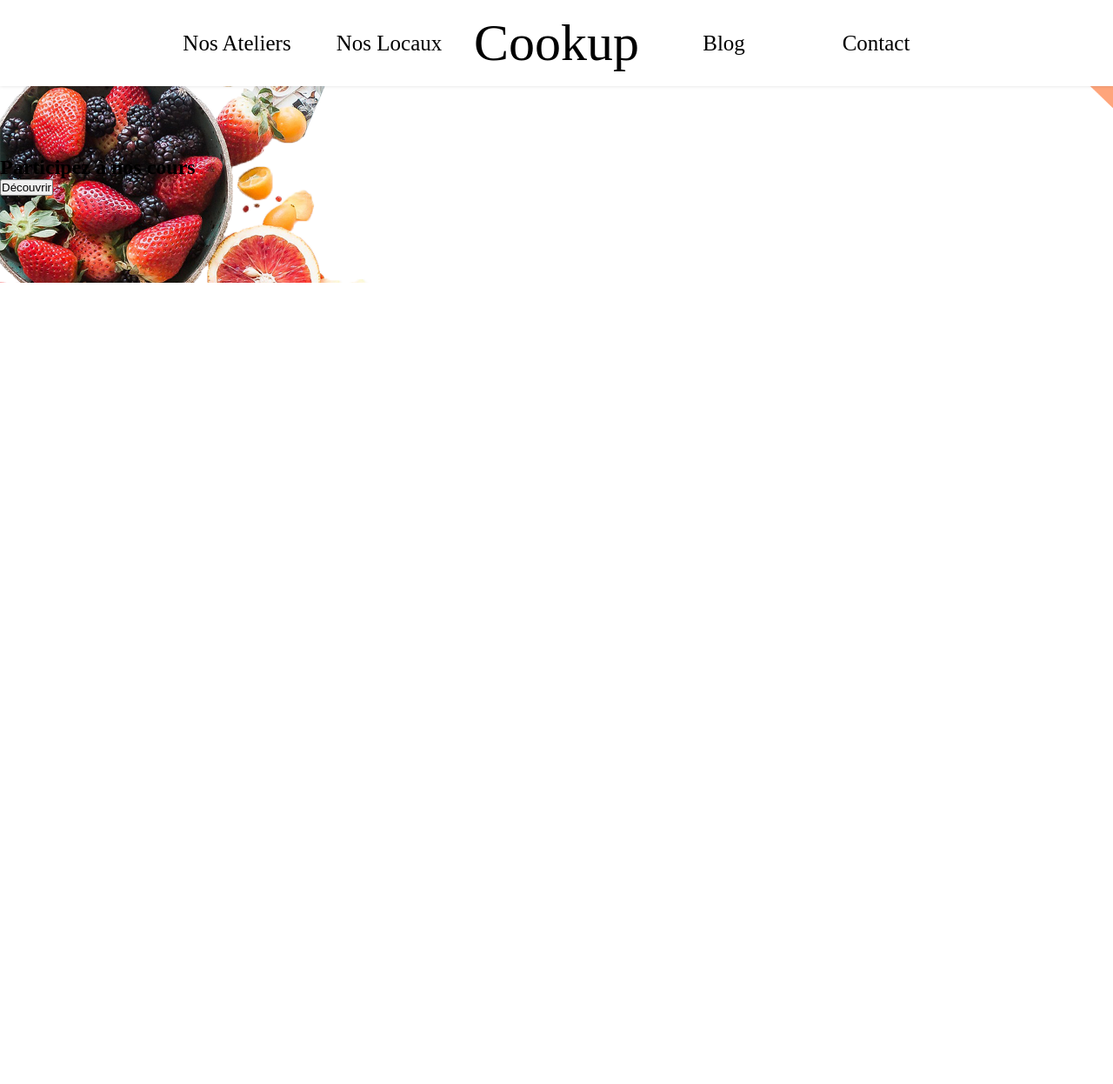
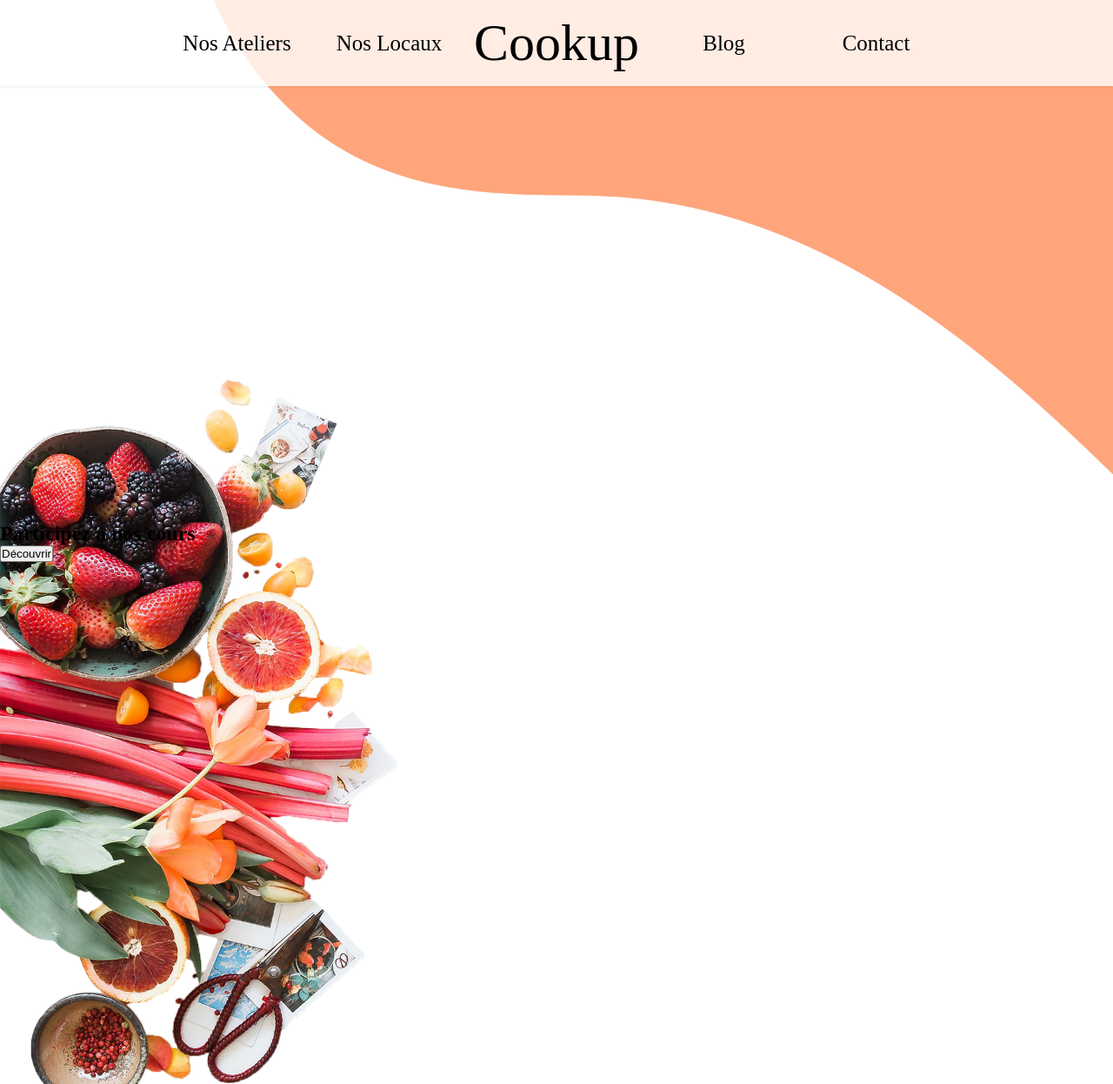
Before and after one commit to Prizilya/mspr-html, a PHP site: page /cours.php in a window 1280 px wide. Shown: the whole page at 87% size. Before the commit the page ends 325 px from the top, so only its background shows below. Run offline with PHP 8.4, Linux system fonts and the light colour scheme.

Commit message:
header transparent

```diff
--- a/ressources/sass/layout/_header.scss
+++ b/ressources/sass/layout/_header.scss
@@ -12,7 +12,7 @@ header {
   width: 100%;
   text-align: center;
   padding: 5Px;
-  background-color: rgb(255, 255, 255, 9);
+  background-color: rgb(255, 255, 255, 0.8);
   box-shadow: 0 -1px 5px 0 rgba(0, 0, 0, .2);
 
 
--- a/ressources/sass/layout/_main.scss
+++ /dev/null
@@ -1,3 +0,0 @@
-#main {
-  padding-top: 79px;
-}
--- a/ressources/sass/pages/_cours.scss
+++ b/ressources/sass/pages/_cours.scss
@@ -1,5 +1,5 @@
 #jumbotron{
-  padding: 100px 0;
+  padding: 600px 0;
   background-repeat: no-repeat;
   background-size: cover;
   background-position: center center;
```
Also changed, not shown: public/css/app.css, 1 other file.
